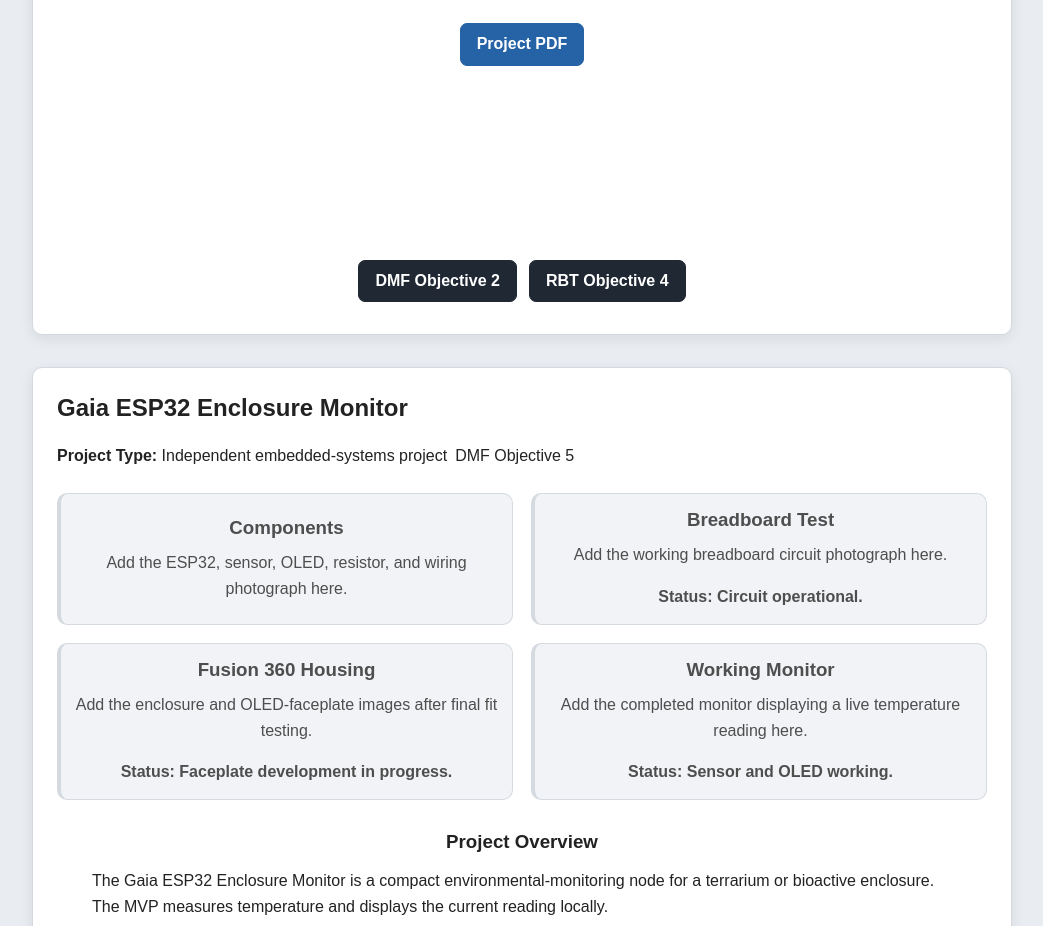
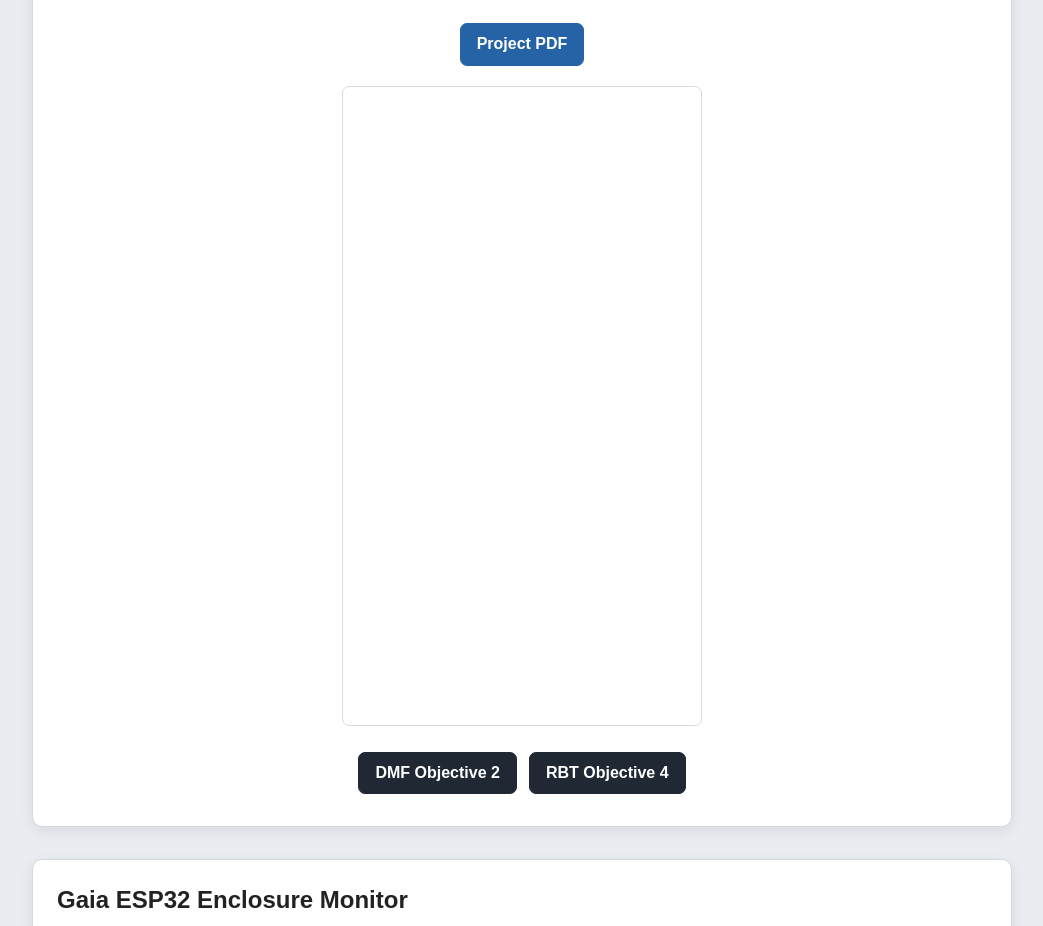
Before and after one commit to TRWilliams83/UAT-SIP-Portfolio, a plain HTML site: page projects.html in a window 1280 px wide. Shown: the part 8818-9744 px from the top of the page, without its empty margins (118-1161 px from the left). Drawn offline with Linux system fonts and the light colour scheme.

Commit message:
Add styles for project video section
Added styles for project video section including width, margin, and aspect ratio.

```diff
--- a/assets/css/style.css
+++ b/assets/css/style.css
@@ -630,3 +630,19 @@
     animation-iteration-count: 1 !important;
   }
 }
+
+/* youtube inscroll frame */
+.project-video {
+  width: 100%;
+  max-width: 360px;
+  margin: 20px auto;
+  aspect-ratio: 9 / 16;
+}
+
+.project-video iframe {
+  display: block;
+  width: 100%;
+  height: 100%;
+  border: 1px solid #d5dbe1;
+  border-radius: 7px;
+}
```
